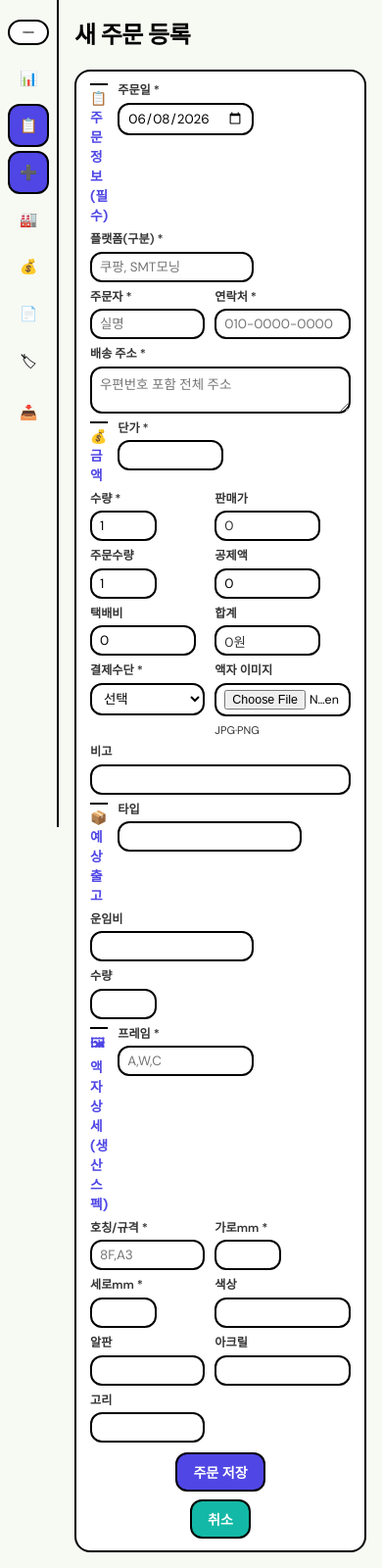
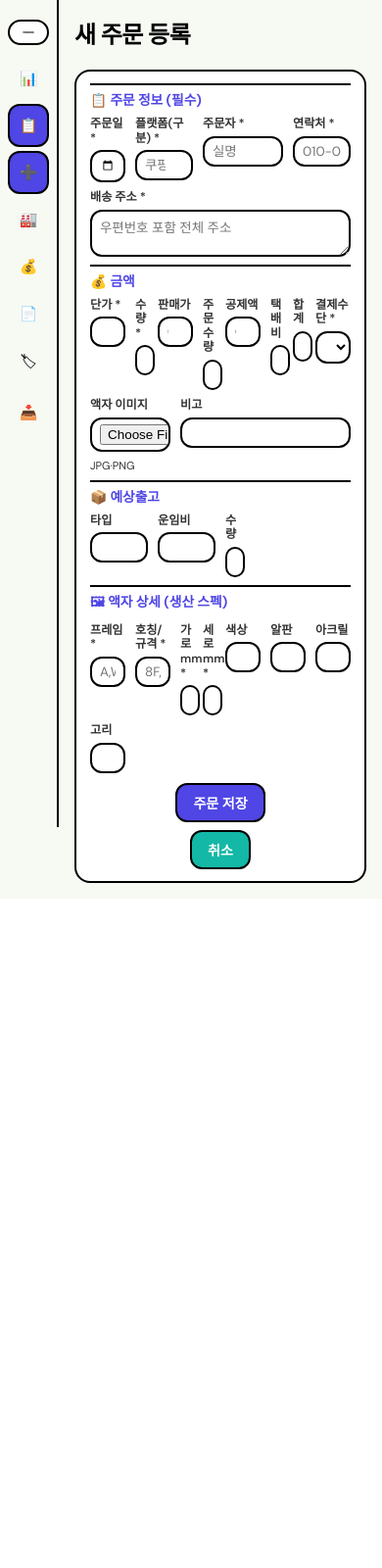
Before and after one commit to a01199283169-cpu/hundae_canvas, a FastAPI app: page /orders/new in a window 390 px wide. Shown: the whole page at 98% size. After the commit the page ends 902 px from the top, so only its background shows below. Run offline with FastAPI, Linux system fonts and the light colour scheme; data that the repository does not hold is empty; some libraries are stand-ins or nearby versions.

Commit message:
fix: 주문등록 그리드 CSS span 변수 제거·768px 1열 강제 해제
Co-authored-by: Cursor <cursoragent@cursor.com>

```diff
--- a/web/static/style.css
+++ b/web/static/style.css
@@ -642,49 +642,45 @@ tbody tr:hover { background: oklch(0.9789 0.0082 121.6272 / 0.6); }
   color: var(--primary);
 }
 
-/* 새 주문 등록 — 12열·필드별 너비 (날짜·숫자는 내용만큼만) */
-.form-grid-compact {
+/* 새 주문 등록 — 12열·필드별 너비 (span은 숫자 직접 지정, var() 미사용) */
+.form-grid.form-grid-compact {
   grid-template-columns: repeat(12, minmax(0, 1fr));
   gap: 8px 10px;
   padding: 12px 14px;
 }
 
-.form-grid-compact .form-section-title {
+.form-grid.form-grid-compact .form-section-title {
   font-size: 0.86rem;
   padding-top: 4px;
   margin-top: 0;
 }
 
-.form-grid-compact .form-group {
+.form-grid.form-grid-compact .form-group {
   min-width: 0;
 }
 
-.form-grid-compact .form-group[class*="col-"] {
-  grid-column: span var(--col-span, 12);
-}
+.form-grid.form-grid-compact .col-1  { grid-column: span 1; }
+.form-grid.form-grid-compact .col-2  { grid-column: span 2; }
+.form-grid.form-grid-compact .col-3  { grid-column: span 3; }
+.form-grid.form-grid-compact .col-4  { grid-column: span 4; }
+.form-grid.form-grid-compact .col-5  { grid-column: span 5; }
+.form-grid.form-grid-compact .col-6  { grid-column: span 6; }
+.form-grid.form-grid-compact .col-7  { grid-column: span 7; }
+.form-grid.form-grid-compact .col-8  { grid-column: span 8; }
+.form-grid.form-grid-compact .col-9  { grid-column: span 9; }
+.form-grid.form-grid-compact .col-10 { grid-column: span 10; }
+.form-grid.form-grid-compact .col-11 { grid-column: span 11; }
+.form-grid.form-grid-compact .col-12,
+.form-grid.form-grid-compact .form-group.full { grid-column: span 12; }
 
-.form-grid-compact .col-1  { --col-span: 1; }
-.form-grid-compact .col-2  { --col-span: 2; }
-.form-grid-compact .col-3  { --col-span: 3; }
-.form-grid-compact .col-4  { --col-span: 4; }
-.form-grid-compact .col-5  { --col-span: 5; }
-.form-grid-compact .col-6  { --col-span: 6; }
-.form-grid-compact .col-7  { --col-span: 7; }
-.form-grid-compact .col-8  { --col-span: 8; }
-.form-grid-compact .col-9  { --col-span: 9; }
-.form-grid-compact .col-10 { --col-span: 10; }
-.form-grid-compact .col-11 { --col-span: 11; }
-.form-grid-compact .col-12,
-.form-grid-compact .form-group.full { --col-span: 12; }
-
-.form-grid-compact .form-group label {
+.form-grid.form-grid-compact .form-group label {
   font-size: 0.76rem;
   line-height: 1.2;
 }
 
-.form-grid-compact .form-group input,
-.form-grid-compact .form-group select,
-.form-grid-compact .form-group textarea {
+.form-grid.form-grid-compact .form-group input,
+.form-grid.form-grid-compact .form-group select,
+.form-grid.form-grid-compact .form-group textarea {
   padding: 5px 8px;
   font-size: 0.84rem;
   width: 100%;
@@ -692,36 +688,41 @@ tbody tr:hover { background: oklch(0.9789 0.0082 121.6272 / 0.6); }
   box-sizing: border-box;
 }
 
-/* 짧은 필드: 입력란만 필요한 너비 (셀은 그리드, 입력은 왼쪽 정렬) */
-.form-grid-compact .fg-fit input,
-.form-grid-compact .fg-fit select {
+/* 짧은 필드: 입력란만 필요한 너비 */
+.form-grid.form-grid-compact .fg-fit input,
+.form-grid.form-grid-compact .fg-fit select {
   width: auto;
   min-width: 0;
 }
 
-.form-grid-compact .fg-date input[type="date"] {
+.form-grid.form-grid-compact .fg-date input[type="date"] {
   width: 10.25rem;
+  max-width: 100%;
 }
 
-.form-grid-compact .fg-phone input[type="tel"] {
+.form-grid.form-grid-compact .fg-phone input[type="tel"] {
   width: 10.5rem;
+  max-width: 100%;
 }
 
-.form-grid-compact .fg-num input[type="number"] {
+.form-grid.form-grid-compact .fg-num input[type="number"] {
   width: 4.25rem;
+  max-width: 100%;
 }
 
-.form-grid-compact .fg-money input[type="number"],
-.form-grid-compact .fg-money input[type="text"] {
+.form-grid.form-grid-compact .fg-money input[type="number"],
+.form-grid.form-grid-compact .fg-money input[type="text"] {
   width: 6.75rem;
+  max-width: 100%;
 }
 
-.form-grid-compact .fg-pay select {
-  width: 5.5rem;
+.form-grid.form-grid-compact .fg-pay select {
+  width: 6.5rem;
+  max-width: 100%;
   padding-right: 4px;
 }
 
-.form-grid-compact .form-group textarea {
+.form-grid.form-grid-compact .form-group textarea {
   resize: vertical;
   min-height: 2.35rem;
   width: 100%;
@@ -776,32 +777,9 @@ tbody tr:hover { background: oklch(0.9789 0.0082 121.6272 / 0.6); }
 }
 
 @media (max-width: 1100px) {
-  .form-grid-compact .col-4 { --col-span: 6; }
-  .form-grid-compact .col-8 { --col-span: 12; }
-  .form-grid-compact .col-3:not(.fg-fit) { --col-span: 4; }
-}
-
-@media (max-width: 900px) {
-  .form-grid-compact {
-    grid-template-columns: repeat(6, minmax(0, 1fr));
-  }
-  .form-grid-compact .col-1,
-  .form-grid-compact .col-2,
-  .form-grid-compact .col-3,
-  .form-grid-compact .col-4 { --col-span: 3; }
-  .form-grid-compact .col-5,
-  .form-grid-compact .col-6,
-  .form-grid-compact .col-7,
-  .form-grid-compact .col-8,
-  .form-grid-compact .col-9,
-  .form-grid-compact .col-10,
-  .form-grid-compact .col-11,
-  .form-grid-compact .col-12 { --col-span: 6; }
-  .form-grid-compact .fg-fit input,
-  .form-grid-compact .fg-fit select {
-    width: 100%;
-    max-width: 100%;
-  }
+  .form-grid.form-grid-compact .col-4 { grid-column: span 6; }
+  .form-grid.form-grid-compact .col-8 { grid-column: span 12; }
+  .form-grid.form-grid-compact .col-3:not(.fg-fit) { grid-column: span 4; }
 }
 
 .badge {
@@ -1232,8 +1210,25 @@ button.print-btn {
   .sidebar nav a span { display: none; }
   .main { margin-left: 60px; padding: 16px; width: calc(100vw - 60px); }
   .main.main-wide { width: calc(100vw - 60px); }
-  .form-grid,
-  .form-grid-compact { grid-template-columns: 1fr; }
-  .form-grid-compact .form-group.span-2,
-  .form-grid-compact .form-group.span-3 { grid-column: 1 / -1; }
+  .form-grid:not(.form-grid-compact) { grid-template-columns: 1fr; }
+  .form-grid.form-grid-compact { grid-template-columns: repeat(6, minmax(0, 1fr)); }
+  .form-grid.form-grid-compact .col-1,
+  .form-grid.form-grid-compact .col-2 { grid-column: span 2; }
+  .form-grid.form-grid-compact .col-3,
+  .form-grid.form-grid-compact .col-4 { grid-column: span 3; }
+  .form-grid.form-grid-compact .col-5,
+  .form-grid.form-grid-compact .col-6,
+  .form-grid.form-grid-compact .col-7,
+  .form-grid.form-grid-compact .col-8,
+  .form-grid.form-grid-compact .col-9,
+  .form-grid.form-grid-compact .col-10,
+  .form-grid.form-grid-compact .col-11,
+  .form-grid.form-grid-compact .col-12 { grid-column: span 6; }
 }
+
+@media (max-width: 520px) {
+  .form-grid.form-grid-compact { grid-template-columns: 1fr; }
+  .form-grid.form-grid-compact [class*="col-"] { grid-column: 1 / -1; }
+  .form-grid.form-grid-compact .fg-fit input,
+  .form-grid.form-grid-compact .fg-fit select { width: 100%; }
+}
--- a/web/templates/base.html
+++ b/web/templates/base.html
@@ -8,7 +8,8 @@
   <link rel="preconnect" href="https://fonts.googleapis.com">
   <link rel="preconnect" href="https://fonts.gstatic.com" crossorigin>
   <link href="https://fonts.googleapis.com/css2?family=DM+Sans:ital,opsz,wght@0,9..40,400;0,9..40,500;0,9..40,600;0,9..40,700;1,9..40,400&family=Space+Mono:wght@400;700&display=swap" rel="stylesheet">
-  <link rel="stylesheet" href="/static/style.css?v=20260602">
+  <link rel="stylesheet" href="/static/style.css?v=20260602b">
+  {% block head_extra %}{% endblock %}
 </head>
 <body>
   <aside class="sidebar">
--- a/web/templates/order_form.html
+++ b/web/templates/order_form.html
@@ -1,6 +1,28 @@
 {% extends "base.html" %}
 {% block main_class %}main-wide{% endblock %}
 {% block title %}주문 등록 - 모닝프레임{% endblock %}
+{% block head_extra %}
+<style>
+  /* 배포·캐시와 무관하게 주문등록 레이아웃 보장 */
+  #order-form.form-grid-compact {
+    display: grid;
+    grid-template-columns: repeat(12, minmax(0, 1fr));
+    gap: 8px 10px;
+  }
+  #order-form .col-1 { grid-column: span 1; }
+  #order-form .col-2 { grid-column: span 2; }
+  #order-form .col-3 { grid-column: span 3; }
+  #order-form .col-4 { grid-column: span 4; }
+  #order-form .col-8 { grid-column: span 8; }
+  #order-form .col-12 { grid-column: span 12; }
+  #order-form .form-section-title { grid-column: 1 / -1; }
+  #order-form .fg-date input[type="date"] { width: 10.25rem; max-width: 100%; }
+  #order-form .fg-num input[type="number"] { width: 4.25rem; max-width: 100%; }
+  #order-form .fg-money input { width: 6.75rem; max-width: 100%; }
+  #order-form .fg-phone input { width: 10.5rem; max-width: 100%; }
+  #order-form .fg-fit input, #order-form .fg-fit select { width: auto; max-width: 100%; }
+</style>
+{% endblock %}
 {% block content %}
 <h1 class="page-title">새 주문 등록</h1>
 
```
